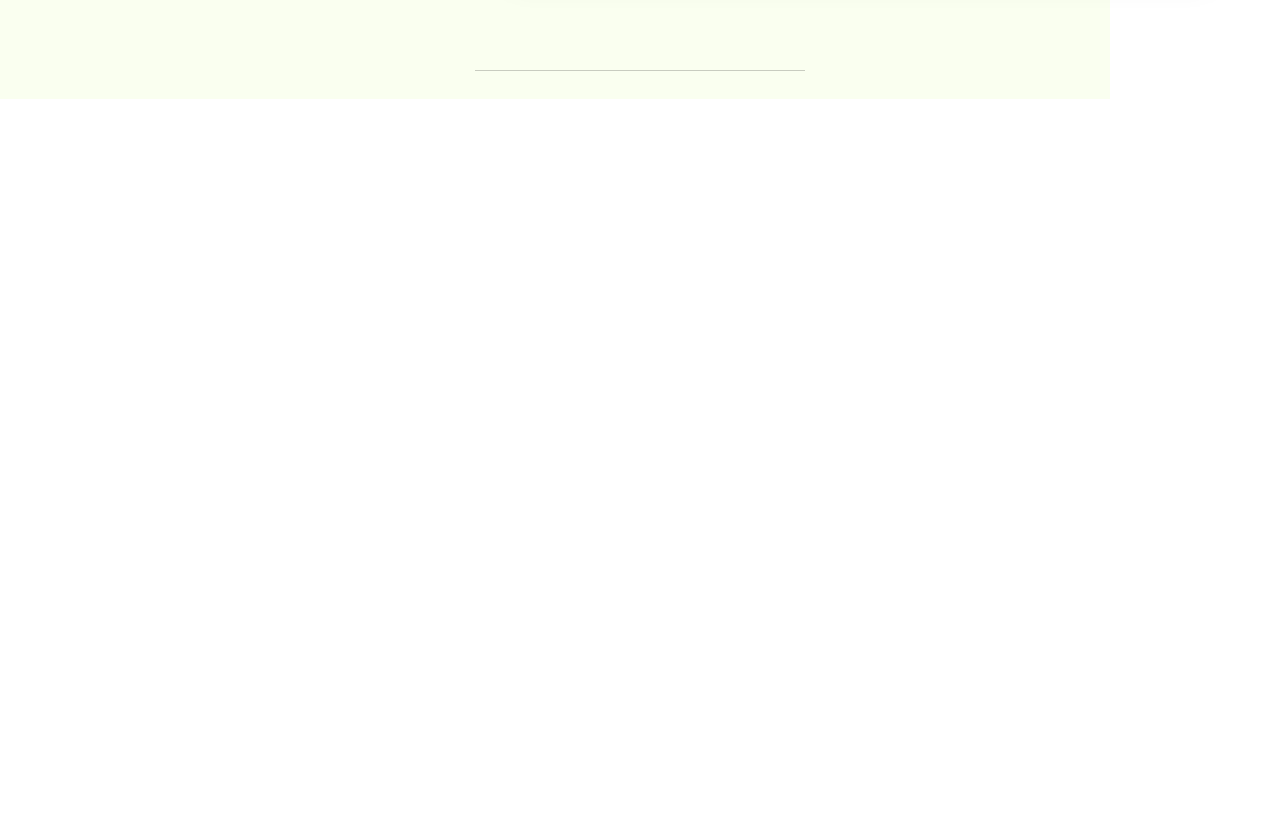
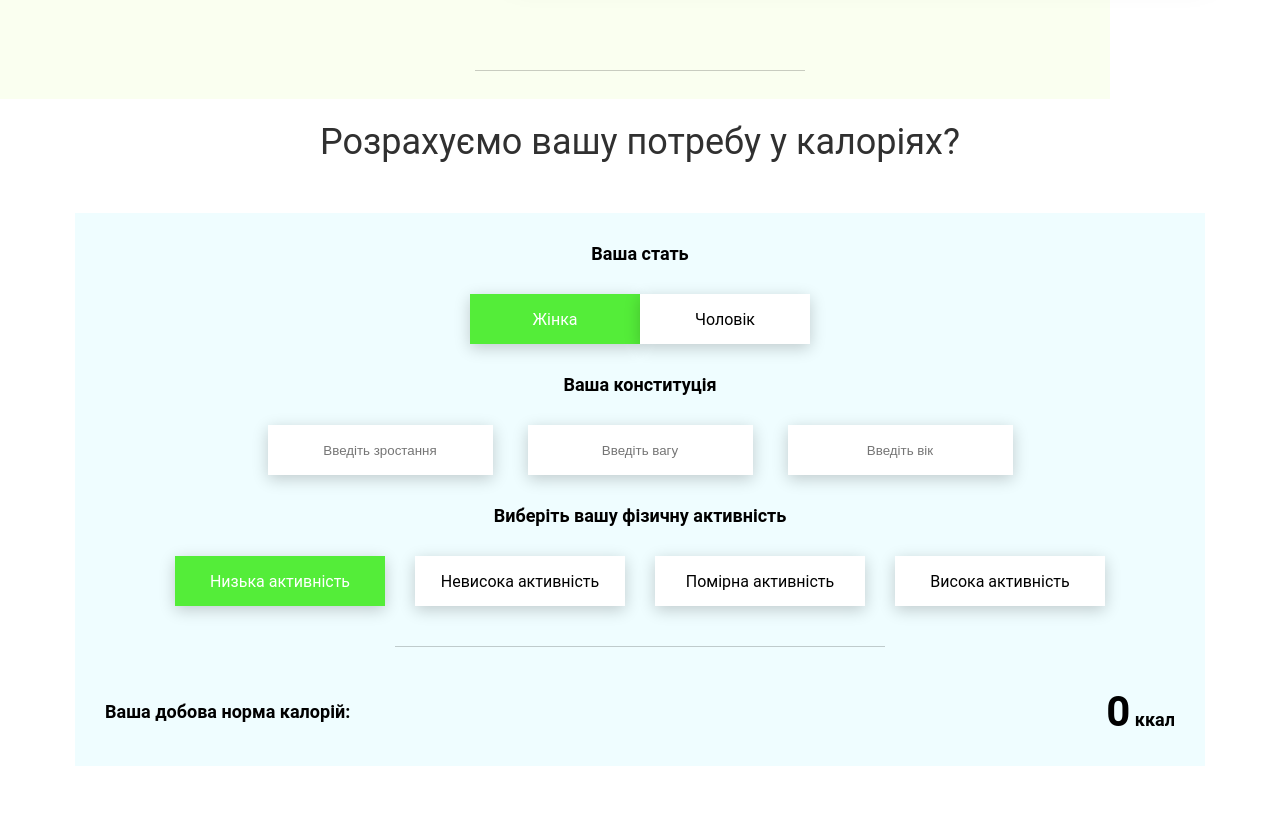
Before and after one commit to bitleand/food-ua, a website: page app/index.html in a window 1280 px wide. Shown: the part 1769-2582 px from the top of the page. Before the commit the page ends 1868 px from the top, so only its background shows below. Drawn offline with Linux system fonts and the light colour scheme.

Commit message:
create str-re sec-on calc, fixed line display

```diff
--- a/app/index.html
+++ b/app/index.html
@@ -93,7 +93,7 @@
 </div>
 
   </section>
-  <div class="line"></div>
+  <span class="line"></span>
   <section class="offer">
     <div class="bg bg--yellow"></div>
 <div class="offer__container">
@@ -155,6 +155,53 @@
 </div>
 
   </section>
+  <span class="line"></span>
+  <section class="calc">
+    <div class="calc__container">
+  <h2 class="title title--center">Розрахуємо вашу потребу у калоріях?</h2>
+  <div class="calc-content">
+    <h4 class="calc-content__subtitle">Ваша стать</h4>
+    <div class="calc-choose calc-choose--gender">
+      <button id="calcWoman" type="button" class="btn-choose btn-choose--active">
+        <span class="btn-choose__text">Жінка</span>
+      </button>
+      <button id="calcMan" type="button" class="btn-choose">
+        <span class="btn-choose__text">Чоловік</span>
+      </button>
+    </div>
+    <h4 class="calc-content__subtitle">Ваша конституція</h4>
+    <div class="calc-choose calc-choose--inputs">
+      <input type="text" id="calcHeight" placeholder="Введіть зростання" class="calc-choose__input">
+      <input type="text" id="calcWeight" placeholder="Введіть вагу" class="calc-choose__input">
+      <input type="text" id="calcAge" placeholder="Введіть вік" class="calc-choose__input">
+    </div>
+    <h4 class="calc-content__subtitle">Виберіть вашу фізичну активність</h4>
+    <div class="calc-choose calc-choose--buttons">
+      <button id="calcLow" type="button" class="btn-choose btn-choose--max-width btn-choose--active">
+        Низька активність
+      </button>
+      <button id="calcSmall" type="button" class="btn-choose btn-choose--max-width">
+        Невисока активність
+      </button>
+      <button id="calceMedium" type="button" class="btn-choose btn-choose--max-width">
+        Помірна активність
+      </button>
+      <button id="calcHigh" type="button" class="btn-choose btn-choose--max-width">
+        Висока активність
+      </button>
+    </div>
+    <span class="calc-content__line"></span>
+    <div class="calc-total">
+      <h4 class="calc-total__subtitle">Ваша добова норма калорій:</h4>
+      <p class="calc-total__result">
+        <span class="calc-total__result--num">0</span>
+        ккал
+      </p>
+    </div>
+  </div>
+</div>
+
+  </section>
   <div class="line"></div>
 </main>
 
--- a/src/scss/_sections.scss
+++ b/src/scss/_sections.scss
@@ -1,3 +1,4 @@
 @import './sections/sidebar';
 @import './sections/tab';
 @import './sections/offer';
+@import './sections/calc';
--- a/src/scss/_settings.scss
+++ b/src/scss/_settings.scss
@@ -8,4 +8,8 @@
 
 .title {
   @include text(400, 36px, $dark);
+
+  &--center {
+    text-align: center;
+  }
 }
--- a/src/scss/components/_btn.scss
+++ b/src/scss/components/_btn.scss
@@ -36,4 +36,22 @@
       @include imgSprite(38px, 5px, $black, cover);
     }
   }
+
+  &-choose {
+    @include maxWmaxH(170px, 50px);
+    @include wh(100%, 100vh);
+
+    box-shadow: $boxShadowBlack;
+    background-color: $white;
+    transition: 0.3s all;
+
+    &--max-width {
+      max-width: 210px;
+    }
+
+    &--active {
+      color: $white;
+      background-color: $brightGreen;
+    }
+  }
 }
--- a/src/scss/components/_line.scss
+++ b/src/scss/components/_line.scss
@@ -1,6 +1,8 @@
 .line {
-  @include wh(330px, 1px);
+  @include maxWmaxH(330px, auto);
+  @include wh(100%, 1px);
 
   background-color: $brdrClrBlack;
+  display: block;
   margin: 0 auto;
 }
--- /dev/null
+++ b/src/scss/sections/_calc.scss
@@ -0,0 +1,77 @@
+.calc {
+  padding: 50px 0;
+
+  &-content {
+    margin-top: 50px;
+    background: rgba(146, 242, 255, 0.15);
+    padding: 30px;
+
+    &__subtitle {
+      @include text(700, 18px, $black);
+
+      text-align: center;
+    }
+
+    &__line {
+      @include maxWmaxH(490px, auto);
+      @include wh(100vw, 1px);
+
+      background-color: $brdrClrBlack;
+      margin: 40px auto;
+      display: block;
+    }
+  }
+
+  &-choose {
+    @include flexCenterH;
+
+    justify-content: space-between;
+    position: relative;
+    margin: 30px auto;
+
+    &__input {
+      @include maxWmaxH(225px, 50px);
+      @include wh(100%, 100vh);
+
+      box-shadow: $boxShadowBlack;
+      background-color: $white;
+      transition: 0.3s all;
+      text-align: center;
+      padding: 0 10px;
+    }
+
+    &--gender {
+      justify-content: center;
+
+      &::after {
+        @include position(auto, auto, auto, 50%, absolute);
+        @include wh(16px, 16px);
+
+        background-image: url('../svg/switch.svg') center (center / cover) no-repeat;
+        transform: translateY(-50%);
+        display: block;
+      }
+    }
+
+    &--inputs {
+      @include widthMaxW(100%, 745px);
+    }
+
+    &--buttons {
+      @include widthMaxW(100%, 930px);
+    }
+  }
+
+  &-total {
+    @include text(700, 18px, $black);
+    @include flexCenterBet;
+
+    margin: 0 auto;
+
+    &__result {
+      &--num {
+        font-size: 42px;
+      }
+    }
+  }
+}
```
Also changed, not shown: src/partials/main.html (+5 -1 lines), src/partials/section-calc.html (added, +43 -0 lines), app/css/main.css, 1 other file.
